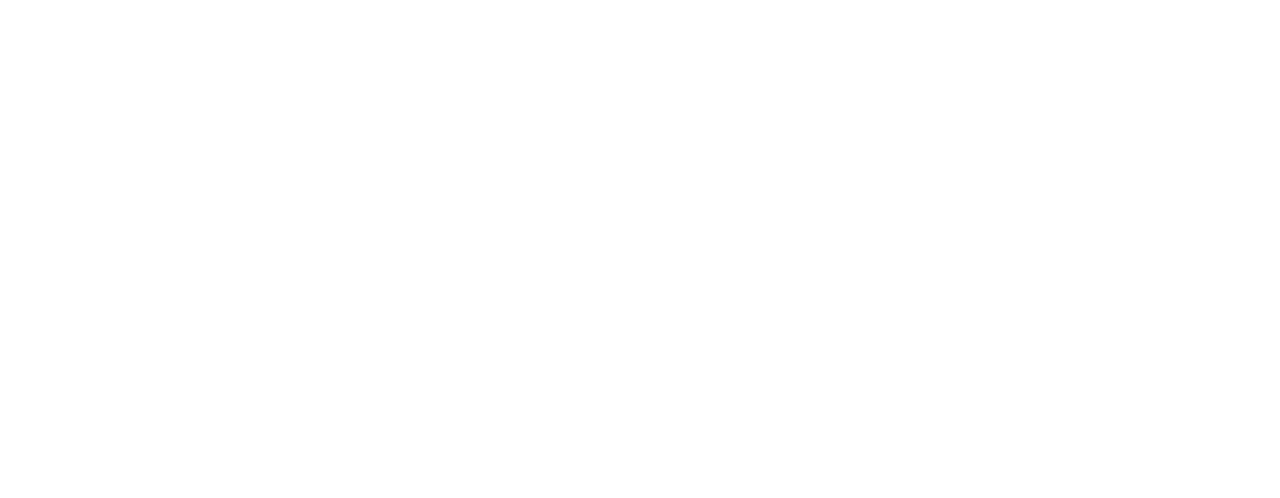
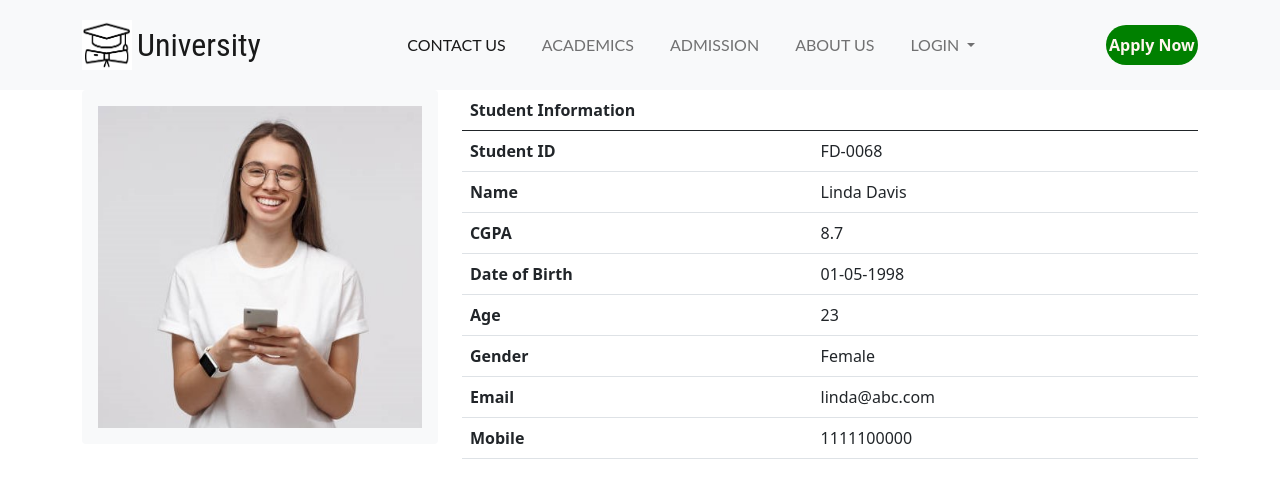
Before and after one commit to Zibbran/student_webpage, a plain HTML site: page student1/student1-index.html in a window 1280 px wide. Drawn offline with nearby package versions, Linux system fonts and the light colour scheme.

Commit message:
first student info added

```diff
--- a/student1/student1-index.html
+++ b/student1/student1-index.html
@@ -0,0 +1,147 @@
+<!DOCTYPE html>
+<html lang="en">
+  <head>
+    <!-- Required meta tags -->
+    <meta charset="utf-8" />
+    <meta name="viewport" content="width=device-width, initial-scale=1" />
+
+    <link
+      href="https://cdn.jsdelivr.net/npm/bootstrap@5.0.2/dist/css/bootstrap.min.css"
+      rel="stylesheet"
+      integrity="sha384-EVSTQN3/azprG1Anm3QDgpJLIm9Nao0Yz1ztcQTwFspd3yD65VohhpuuCOmLASjC"
+      crossorigin="anonymous"
+    />
+
+    <link rel="stylesheet" href="student1-style.css" />
+
+    <title>Linda</title>
+  </head>
+  <body>
+
+    <nav class="navbar navbar-expand-lg navbar-light bg-light">
+        <div class="container">
+          <img
+            src="../images/logo2.PNG"
+            class="logo img-fluid"
+            alt="university logo"
+          />
+          <a class="navbar-brand" href="../index.html">University</a>
+          <button
+            class="navbar-toggler"
+            type="button"
+            data-bs-toggle="collapse"
+            data-bs-target="#navbarScroll"
+            aria-controls="navbarScroll"
+            aria-expanded="false"
+            aria-label="Toggle navigation"
+          >
+            <span class="navbar-toggler-icon"></span>
+          </button>
+          <div class="collapse navbar-collapse" id="navbarScroll">
+            <ul class="navbar-nav m-auto my-2 my-lg-0">
+              <li class="nav-item">
+                <a class="nav-link active" href="#">Contact Us</a>
+              </li>
+              <li class="nav-item">
+                <a class="nav-link" href="#">Academics</a>
+              </li>
+              <li class="nav-item">
+                <a class="nav-link" href="#">Admission</a>
+              </li>
+              <li class="nav-item">
+                <a class="nav-link" href="#">About Us</a>
+              </li>
+              <li class="nav-item dropdown">
+                <a
+                  class="nav-link dropdown-toggle"
+                  href="#"
+                  id="navbarScrollingDropdown"
+                  role="button"
+                  data-bs-toggle="dropdown"
+                  aria-expanded="false"
+                >
+                  Login
+                </a>
+                <ul class="dropdown-menu aria-labelledby="navbarScrollingDropdown">
+                  <li><a class="dropdown-item" href="#">Student</a></li>
+                  <li><a class="dropdown-item" href="#">Alumni</a></li>
+                  <li><a class="dropdown-item" href="#">Staff</a></li>
+                </ul>
+              </li>
+            </ul>
+
+              <button class="btn0" type="submit">Apply Now</button>
+            </form>
+          </div>
+        </div>
+      </nav>
+
+      <div class="container">
+        <div class="row">
+          <div class="col-md-4 text-center">
+            <div class="card border-0 bg-light mb-2">
+                <div class="card-body">
+                  <a href="#">
+                  <img src="../images/student1.jpg" class="img-fluid" alt="" />
+                  </a>
+                </div>
+              </div>
+
+          </div>
+
+
+          <div class="col-md-8">
+            <table class="table">
+                <thead>
+                    <tr>
+                      <th colspan="2" scope="col"><b>Student Information</b></th>
+                    </tr>
+                  </thead>
+                <tbody>
+                  <tr>
+                    <th scope="row">Student ID</th>
+                    <td>FD-0068</td>
+                  </tr>
+                  <tr>
+                    <th scope="row">Name</th>
+                    <td>Linda Davis</td>
+                  </tr>
+                  <tr>
+                    <th scope="row">CGPA</th>
+                    <td>8.7</td>
+                  </tr>
+                  <tr>
+                    <th scope="row">Date of Birth</th>
+                    <td>01-05-1998</td>
+                  </tr>
+                  <tr>
+                    <th scope="row">Age</th>
+                    <td>23</td>
+                  </tr>
+                  <tr>
+                    <th scope="row">Gender</th>
+                    <td>Female</td>
+                  </tr>
+                  <tr>
+                    <th scope="row">Email</th>
+                    <td>linda@abc.com</td>
+                  </tr>
+                  <tr>
+                    <th scope="row">Mobile</th>
+                    <td>1111100000</td>
+                  </tr>
+                </tbody>
+              </table>
+          </div>
+        </div>
+
+      </div>
+
+
+    <script
+      src="https://cdn.jsdelivr.net/npm/bootstrap@5.0.2/dist/js/bootstrap.bundle.min.js"
+      integrity="sha384-MrcW6ZMFYlzcLA8Nl+NtUVF0sA7MsXsP1UyJoMp4YLEuNSfAP+JcXn/tWtIaxVXM"
+      crossorigin="anonymous"
+    ></script>
+  </body>
+</html>
--- a/student1/student1-style.css
+++ b/student1/student1-style.css
@@ -0,0 +1,54 @@
+* {
+  padding: 0;
+  margin: 0;
+  box-sizing: border-box;
+}
+
+.navbar {
+  position: relative;
+  display: flex;
+  /* flex-wrap: wrap; */
+  align-items: center;
+  /* justify-content: space-between; */
+  padding-top: 1rem;
+  padding-bottom: 1rem;
+}
+
+.navbar-brand {
+  font-size: 2rem;
+  color: black;
+  font-family: "Roboto Condensed", sans-serif;
+  padding-left: 5px;
+}
+
+.navbar-brand:hover {
+  color: black;
+}
+
+.nav-link {
+  margin-right: 10px;
+  margin-left: 10px;
+  color: black;
+  text-transform: uppercase;
+  font-family: "Lato", sans-serif;
+}
+
+.nav-link:hover {
+  color: black;
+}
+
+.btn0 {
+  height: 40px;
+  width: 10%;
+  outline: none;
+  border: none;
+  border-radius: 50px;
+  background: green;
+  color: seashell;
+  font-weight: 700;
+}
+
+.logo {
+  height: 50px;
+  width: 50px;
+}
```
Also changed, not shown: index.html (+1 -1 lines).
